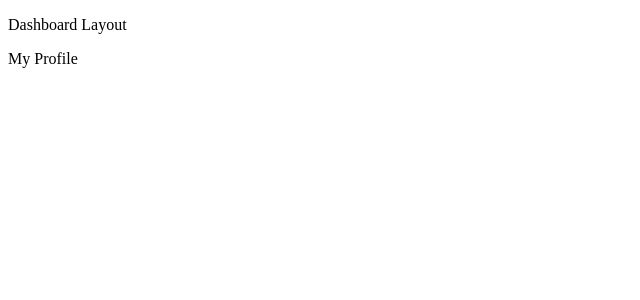
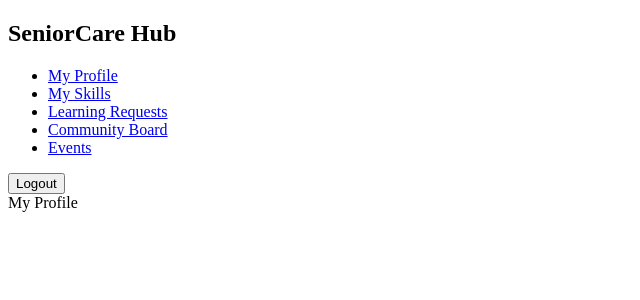
Before and after one commit to VidhyaDivakar/senior-care-hub, a React (Vite) app in the folder frontend/seniorhub/: page /dashboard in a window 1280 px wide. Shown: the top 300 px of the page, without its empty margins (0-640 px from the left). Built offline with nearby package versions, Linux system fonts and the light colour scheme; sample sign-in values are in the browser's storage.

Commit message:
-The Learing Requests list logic added

```diff
--- /dev/null
+++ b/frontend/seniorhub/src/api/learningRequests.ts
@@ -0,0 +1,13 @@
+// functions that calls the backend login endpoint
+import axios from 'axios'
+
+const API_URL = 'http://localhost:3006/api/learning-requests'
+
+const getAuthHeader = () => ({
+  headers: { Authorization: `Bearer ${localStorage.getItem('token')}` }
+})
+
+export const getLearningRequests = async () => {
+  const response = await axios.get(API_URL, getAuthHeader())
+  return response.data
+}
--- a/frontend/seniorhub/src/pages/dashboard/DashboardLayout.tsx
+++ b/frontend/seniorhub/src/pages/dashboard/DashboardLayout.tsx
@@ -1,13 +1,32 @@
-import { Outlet } from 'react-router-dom'
+import { Outlet, NavLink, useNavigate } from 'react-router-dom'
 //<Outlet /> is a placeholder that tells React Router "render the child route's component here."
 
 const DashboardLayout = () => {
-    return (
-        <div>
-            <p>Dashboard Layout</p>
-            <Outlet />
-        </div>
-    )
-};
+  const navigate = useNavigate()
 
-export default DashboardLayout;
+  const handleLogout = () => {
+    localStorage.removeItem('token')
+    navigate('/login')
+  }
+
+  return (
+    <div>
+      <nav>
+        <h2>SeniorCare Hub</h2>
+        <ul>
+          <li><NavLink to="/dashboard">My Profile</NavLink></li>
+          <li><NavLink to="/dashboard/skills">My Skills</NavLink></li>
+          <li><NavLink to="/dashboard/learning">Learning Requests</NavLink></li>
+          <li><NavLink to="/dashboard/community">Community Board</NavLink></li>
+          <li><NavLink to="/dashboard/events">Events</NavLink></li>
+        </ul>
+        <button onClick={handleLogout}>Logout</button>
+      </nav>
+      <main>
+        <Outlet />
+      </main>
+    </div>
+  )
+}
+
+export default DashboardLayout
--- a/frontend/seniorhub/src/pages/dashboard/LearningRequests.tsx
+++ b/frontend/seniorhub/src/pages/dashboard/LearningRequests.tsx
@@ -1,4 +1,42 @@
+import { useState, useEffect } from 'react'
+import { getLearningRequests } from '../../api/learningRequests'
+
+type LearningRequest = {
+  _id: string
+  title: string
+  description: string
+  status: 'Open' | 'In Progress' | 'Completed'
+}
+
 const LearningRequests = () => {
-    return <div> LearningRequests</div>
-};
-export default LearningRequests;
+  const [requests, setRequests] = useState<LearningRequest[]>([])
+  const [error, setError] = useState('')
+
+  useEffect(() => {
+    getLearningRequests()
+      .then(data => setRequests(data))
+      .catch(() => setError('Failed to load learning requests'))
+  }, [])
+
+  return (
+    <div>
+      <h2>Learning Requests</h2>
+      {error && <p>{error}</p>}
+      {requests.length === 0 ? (
+        <p>No learning requests yet.</p>
+      ) : (
+        <ul>
+          {requests.map(request => (
+            <li key={request._id}>
+              <h3>{request.title}</h3>
+              <p>{request.description}</p>
+              <p>Status: {request.status}</p>
+            </li>
+          ))}
+        </ul>
+      )}
+    </div>
+  )
+}
+
+export default LearningRequests
```
Also changed, not shown: 2 other files (tests, documents, lock files or other folders).
